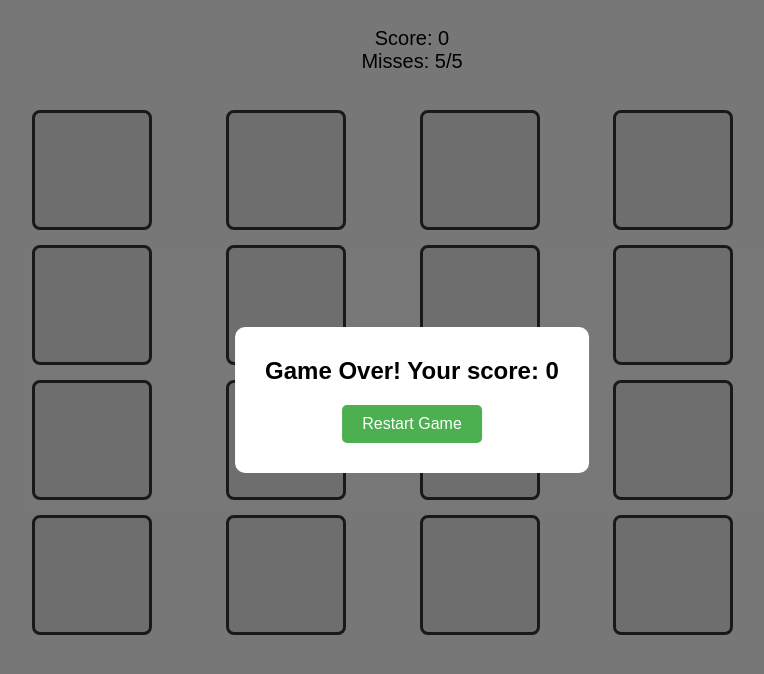
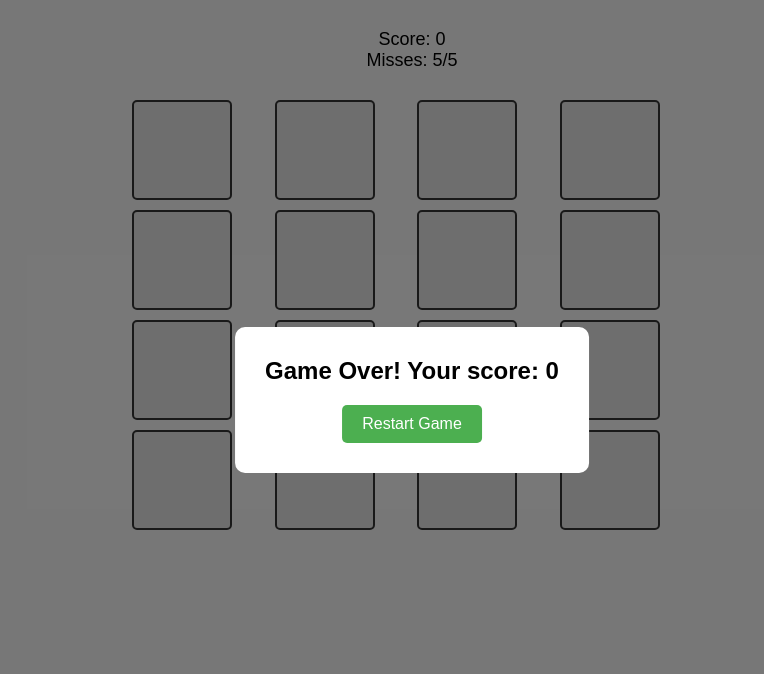
Before and after one commit to urijMexa/goblin-game, a website built with webpack: page src/index.html in a window 1280 px wide. Shown: the whole page, without its empty margins (228-992 px from the left). Built offline with nearby package versions, Linux system fonts and the light colour scheme.

Commit message:
fix: revert to simple goblin element with proper DOM manipulation

```diff
--- a/src/css/style.css
+++ b/src/css/style.css
@@ -11,15 +11,15 @@ body {
 }
 
 .container {
-    max-width: 800px;
+    max-width: 600px;
     margin: 0 auto;
     padding: 20px;
     text-align: center;
 }
 
 .stats {
-    margin-bottom: 30px;
-    font-size: 20px;
+    margin-bottom: 20px;
+    font-size: 18px;
     height: 60px;
     display: flex;
     flex-direction: column;
@@ -29,31 +29,29 @@ body {
 .board {
     display: grid;
     grid-template-columns: repeat(4, 1fr);
-    gap: 15px;
-    margin-bottom: 30px;
-    justify-content: center;
+    gap: 10px;
+    margin-bottom: 20px;
 }
 
 .cell {
-    width: 120px;
-    height: 120px;
+    width: 100px;
+    height: 100px;
     background-color: #ddd;
-    border: 3px solid #333;
-    border-radius: 8px;
+    border: 2px solid #333;
+    border-radius: 5px;
     display: flex;
     align-items: center;
     justify-content: center;
     cursor: pointer;
     transition: background-color 0.3s;
     position: relative;
-    overflow: hidden;
 }
 
 .cell::before {
     content: '';
     display: block;
-    width: 100px;
-    height: 100px;
+    width: 80px;
+    height: 80px;
     visibility: hidden;
 }
 
@@ -62,18 +60,9 @@ body {
 }
 
 .goblin {
-    width: 100px;
-    height: 100px;
+    width: 80px;
+    height: 80px;
     object-fit: contain;
-    position: absolute;
-    top: 50%;
-    left: 50%;
-    transform: translate(-50%, -50%);
-    display: none;
-}
-
-.goblin-visible {
-    display: block;
 }
 
 .modal {
--- a/src/js/Goblin.js
+++ b/src/js/Goblin.js
@@ -5,38 +5,21 @@ export class Goblin {
     this.isVisible = false;
     this.previousPosition = null;
 
-    // Создаем элементы гоблина для всех ячеек заранее
-    this.elements = [];
-    this.initElements();
-  }
-
-  initElements() {
-    // Очищаем все ячейки от предыдущих гоблинов
-    this.board.cells.forEach(cell => {
-      cell.innerHTML = '';
-    });
-
-    // Создаем элементы гоблина для всех ячеек
-    for (let i = 0; i < this.board.cells.length; i++) {
-      const element = document.createElement('img');
-      element.src = './img/goblin.png';
-      element.className = 'goblin';
-      this.board.cells[i].appendChild(element);
-      this.elements.push(element);
-    }
+    this.element = document.createElement('img');
+    this.element.src = './img/goblin.png';
+    this.element.className = 'goblin';
+    this.element.style.display = 'none';
   }
 
   move() {
     const availablePositions = [];
 
-    // Собираем все доступные позиции, исключая текущую
     for (let i = 0; i < this.board.cells.length; i++) {
       if (i !== this.currentPosition && i !== this.previousPosition) {
         availablePositions.push(i);
       }
     }
 
-    // Если нет доступных позиций, разрешаем любую, кроме текущей
     if (availablePositions.length === 0) {
       for (let i = 0; i < this.board.cells.length; i++) {
         if (i !== this.currentPosition) {
@@ -52,12 +35,7 @@ export class Goblin {
     const randomIndex = Math.floor(Math.random() * availablePositions.length);
     const newPosition = availablePositions[randomIndex];
 
-    console.log('Previous position:', this.previousPosition, 'Current position:', this.currentPosition, 'New position:', newPosition);
-
-    // Скрываем предыдущего гоблина
     this.hide();
-
-    // Показываем нового гоблина
     this.previousPosition = this.currentPosition;
     this.currentPosition = newPosition;
     this.show();
@@ -68,14 +46,18 @@ export class Goblin {
   show() {
     if (this.currentPosition === null) return;
 
-    this.elements[this.currentPosition].classList.add('goblin-visible');
+    const cell = this.board.cells[this.currentPosition];
+    cell.appendChild(this.element);
+    this.element.style.display = 'block';
     this.isVisible = true;
   }
 
   hide() {
-    if (this.currentPosition !== null) {
-      this.elements[this.currentPosition].classList.remove('goblin-visible');
+    this.element.style.display = 'none';
+    this.isVisible = false;
+
+    if (this.currentPosition !== null && this.element.parentNode) {
+      this.element.parentNode.removeChild(this.element);
     }
-    this.isVisible = false;
   }
 }
```
